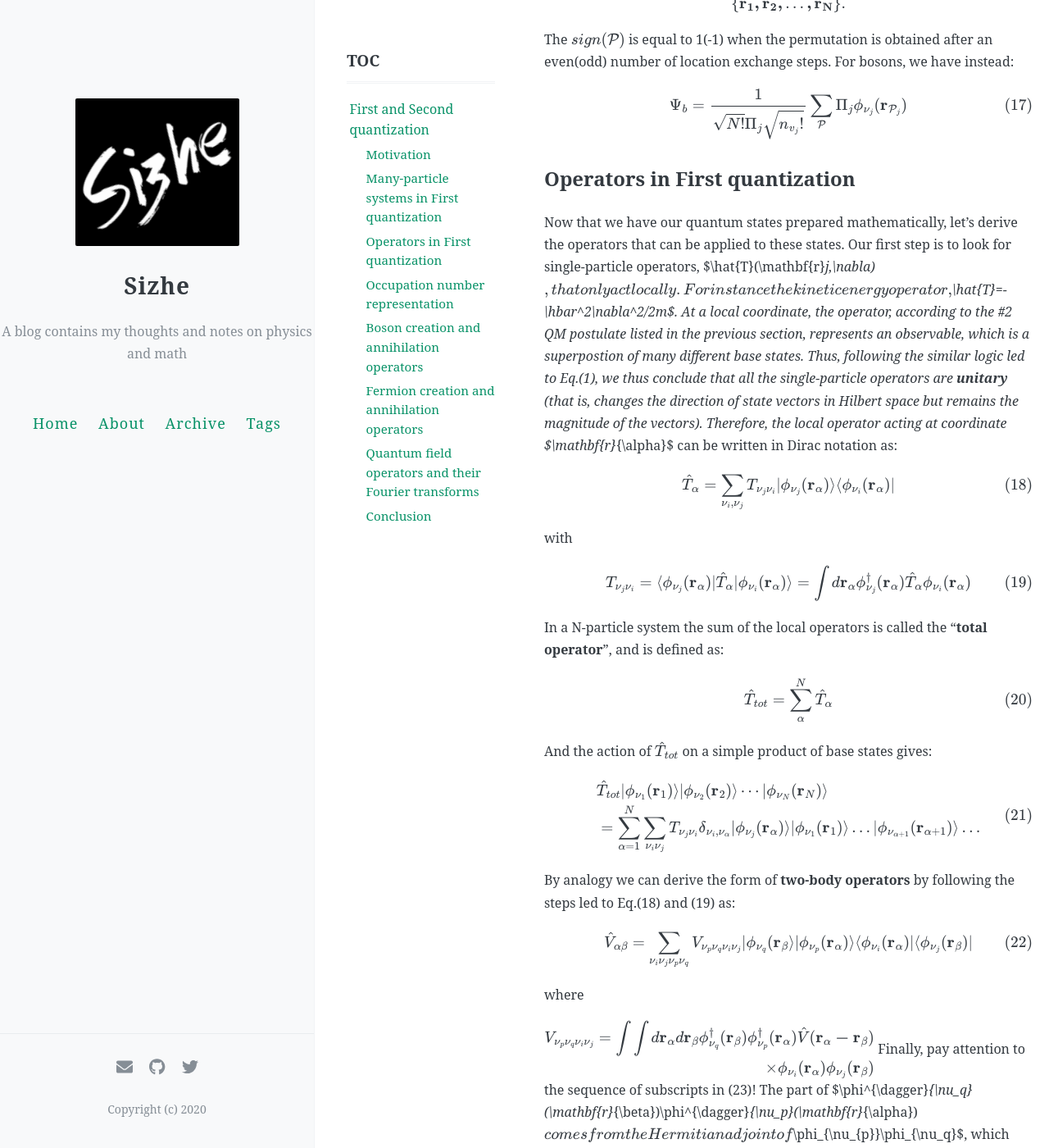
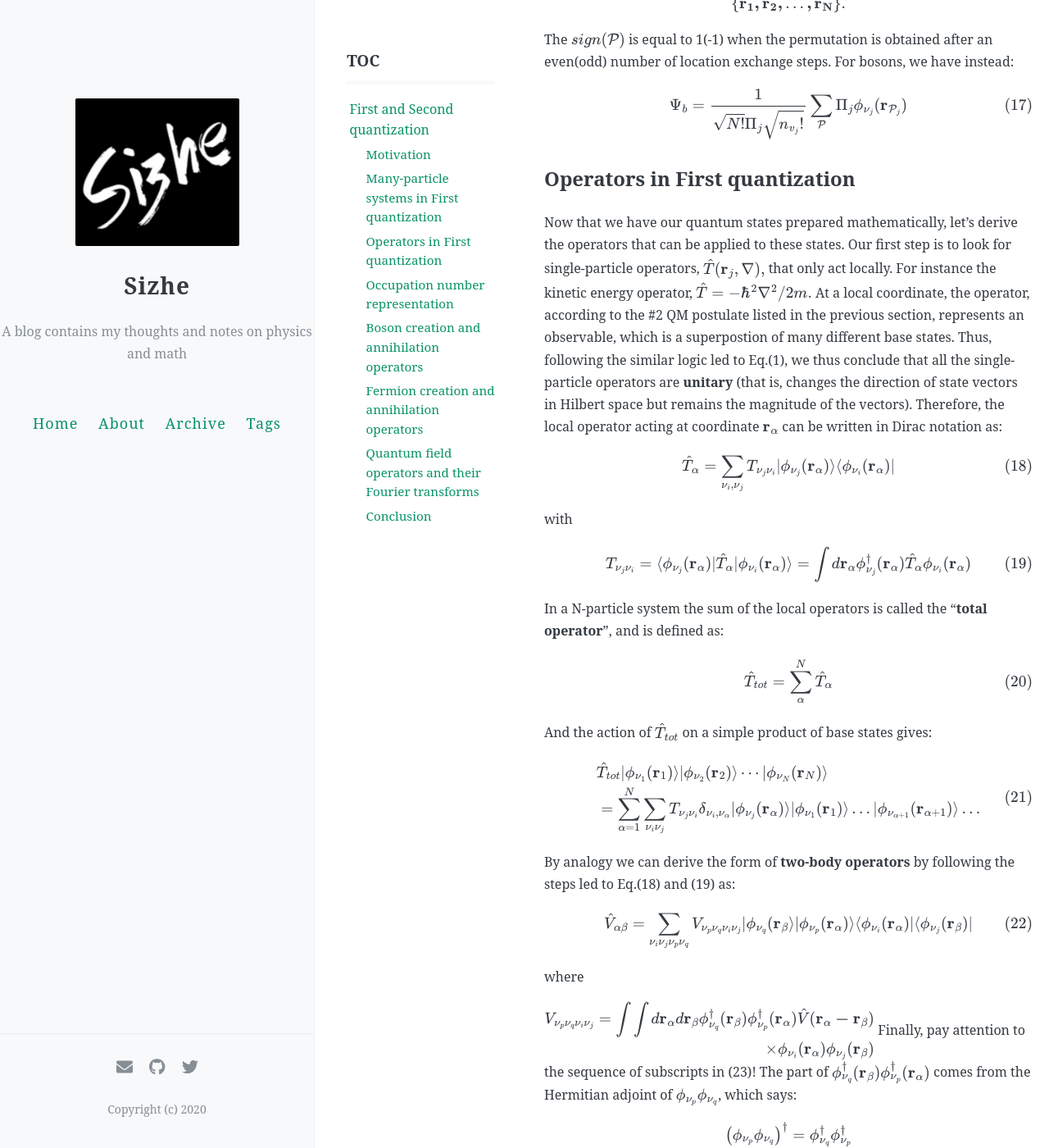
Before and after one commit to Lonitch/Lonitch.github.io, a Jekyll site: the page built from _posts/2020-05-22-First-Second-Quantization.md, in a window 1280 px wide and 1400 px high, scrolled down 4798 px. Shown: the whole window at 82% size. Built offline with Jekyll 4.4.1, drawn with Linux system fonts in a browser that asks for light colours; formulas are drawn with MathJax 3; comment, search, counter and statistics services are not loaded; some of the changed text lies outside the part shown.

Commit message:
Update 2020-05-22-First-Second-Quantization.md

```diff
--- a/_posts/2020-05-22-First-Second-Quantization.md
+++ b/_posts/2020-05-22-First-Second-Quantization.md
@@ -180,7 +180,7 @@ $$
 $$
 
 ## Operators in First quantization
-Now that we have our quantum states prepared mathematically, let's derive the operators that can be applied to these states. Our first step is to look for single-particle operators, $\hat{T}(\mathbf{r}_j,\nabla)$, that only act locally. For instance the kinetic energy operator, $\hat{T}=-\hbar^2\nabla^2/2m$. At a local coordinate, the operator, according to the #2 QM postulate listed in the previous section, represents an observable, which is a superpostion of many different base states. Thus, following the similar logic led to Eq.(1), we thus conclude that all the single-particle operators are **unitary** (that is, changes the direction of state vectors in Hilbert space but remains the magnitude of the vectors). Therefore, the local operator acting at coordinate $\mathbf{r}_{\alpha}$ can be written in Dirac notation as:
+Now that we have our quantum states prepared mathematically, let's derive the operators that can be applied to these states. Our first step is to look for single-particle operators, $$\hat{T}(\mathbf{r}_j,\nabla),$$ that only act locally. For instance the kinetic energy operator, $$\hat{T}=-\hbar^2\nabla^2/2m.$$ At a local coordinate, the operator, according to the #2 QM postulate listed in the previous section, represents an observable, which is a superpostion of many different base states. Thus, following the similar logic led to Eq.(1), we thus conclude that all the single-particle operators are **unitary** (that is, changes the direction of state vectors in Hilbert space but remains the magnitude of the vectors). Therefore, the local operator acting at coordinate $\mathbf{r}_{\alpha}$ can be written in Dirac notation as:
 
 $$
 \hat{T}_{\alpha}=\sum_{\nu_i,\nu_j}T_{\nu_j\nu_i}|\phi_{\nu_j}(\mathbf{r}_{\alpha})\rangle\langle\phi_{\nu_i}(\mathbf{r}_{\alpha})|\tag{18}
@@ -222,7 +222,7 @@ V_{\nu_p\nu_q\nu_i\nu_j}=\int\int d\mathbf{r}_{\alpha}d\mathbf{r}_{\beta}\phi^{\
 \end{aligned}
 \tag{23}
 $$
-Finally, pay attention to the sequence of subscripts in (23)! The part of $\phi^{\dagger}_{\nu_q}(\mathbf{r}_{\beta})\phi^{\dagger}_{\nu_p}(\mathbf{r}_{\alpha})$ comes from the Hermitian adjoint of $\phi_{\nu_{p}}\phi_{\nu_q}$, which says:
+Finally, pay attention to the sequence of subscripts in (23)! The part of $$\phi^{\dagger}_{\nu_q}(\mathbf{r}_{\beta})\phi^{\dagger}_{\nu_p}(\mathbf{r}_{\alpha})$$ comes from the Hermitian adjoint of $$\phi_{\nu_{p}}\phi_{\nu_q}$$, which says:
 
 $$
 \left(\phi_{\nu_{p}}\phi_{\nu_q}\right)^{\dagger}=\phi_{\nu_q}^{\dagger}\phi_{\nu_p}^{\dagger}
@@ -245,7 +245,7 @@ $$
 If we use Eq.(24) as base states and relax the contraint of fixed number of particles, we end up with a state vector that resides in **Fock space**. For fermions $n_{\nu_i}=0,1$, but $n_{\nu_i}$ can be any non-negative integers for bosons. To change the N-particle state into another state with an arbitrary number of particles, we need two kinds of operators that act on states in ONR: (1) creation operators that increment the number of particles on a specific orbital by 1, and (2) annihilation operators that decrease the number of particles on an orbital by 1. Let's first check thse operations in bosons' systems.
 
 ## Boson creation and annihilation operators
-Intuitively we can define the creation $b^{\dagger}_{\nu_i}$ and annihilation operators $b_{\nu_i}$ as follows:
+Intuitively we can define the creation $$b^{\dagger}_{\nu_i}$$ and annihilation operators $$b_{\nu_i}$$ as follows:
 
 $$
 \begin{aligned}
@@ -274,7 +274,7 @@ $$
 
 The proof of Eq.(27) involves knowledge of relativistic quantum mechanics (RQM), and thus will not be elaborated in this blog. Any self-respected textbook of RQM should have the proof. The one I love in particular is from Dr. Klauber's *Student Friendly Quantum Field Theory*.
 
-With the definition of the number operator, we can now summarize the commutation rules for $b^{\dagger}_{\nu}$ and $b_{\nu}$. **The commutation rules are at the core of the quantum field theory because they make QFT obeys symmetry properties of QM formulation**. First, $b_{\nu}$ and $b^{\dagger}_{\nu}$ do not commute. To see this, we use vacuum state $\|0\rangle$ as an example:
+With the definition of the number operator, we can now summarize the commutation rules for $$b^{\dagger}_{\nu}$$ and $$b_{\nu}$$. **The commutation rules are at the core of the quantum field theory because they make QFT obeys symmetry properties of QM formulation**. First, $b_{\nu}$ and $b^{\dagger}_{\nu}$ do not commute. To see this, we use vacuum state $\|0\rangle$ as an example:
 
 $$
 b_{\nu}b^{\dagger}_{\nu}|0\rangle-b^{\dagger}_{\nu}b_{\nu}|0\rangle=[b_{\nu},b^{\dagger}_{\nu}]|0\rangle=|0\rangle\tag{29}
@@ -343,7 +343,7 @@ $$
 \{a_{\nu},a^{\dagger}_{\nu^{\prime}}\}=\delta_{\nu\nu^{\prime}}\tag{39}
 $$
 
-where the number operator is $\hat{n}_{\nu}=a^{\dagger}_{\nu}a_{\nu}$. Like bosons the other commutation rules are:
+where the number operator is $$\hat{n}_{\nu}=a^{\dagger}_{\nu}a_{\nu}$$. Like bosons the other commutation rules are:
 
 $$
 \{a_{\nu},a_{\nu^{\prime}}\}=0\quad\{a^{\dagger}_{\nu},a^{\dagger}_{\nu^{\prime}}\}=0\tag{40}
```
Also changed, not shown: other parts of _posts/2020-05-22-First-Second-Quantization.md (+3 -3 lines).
